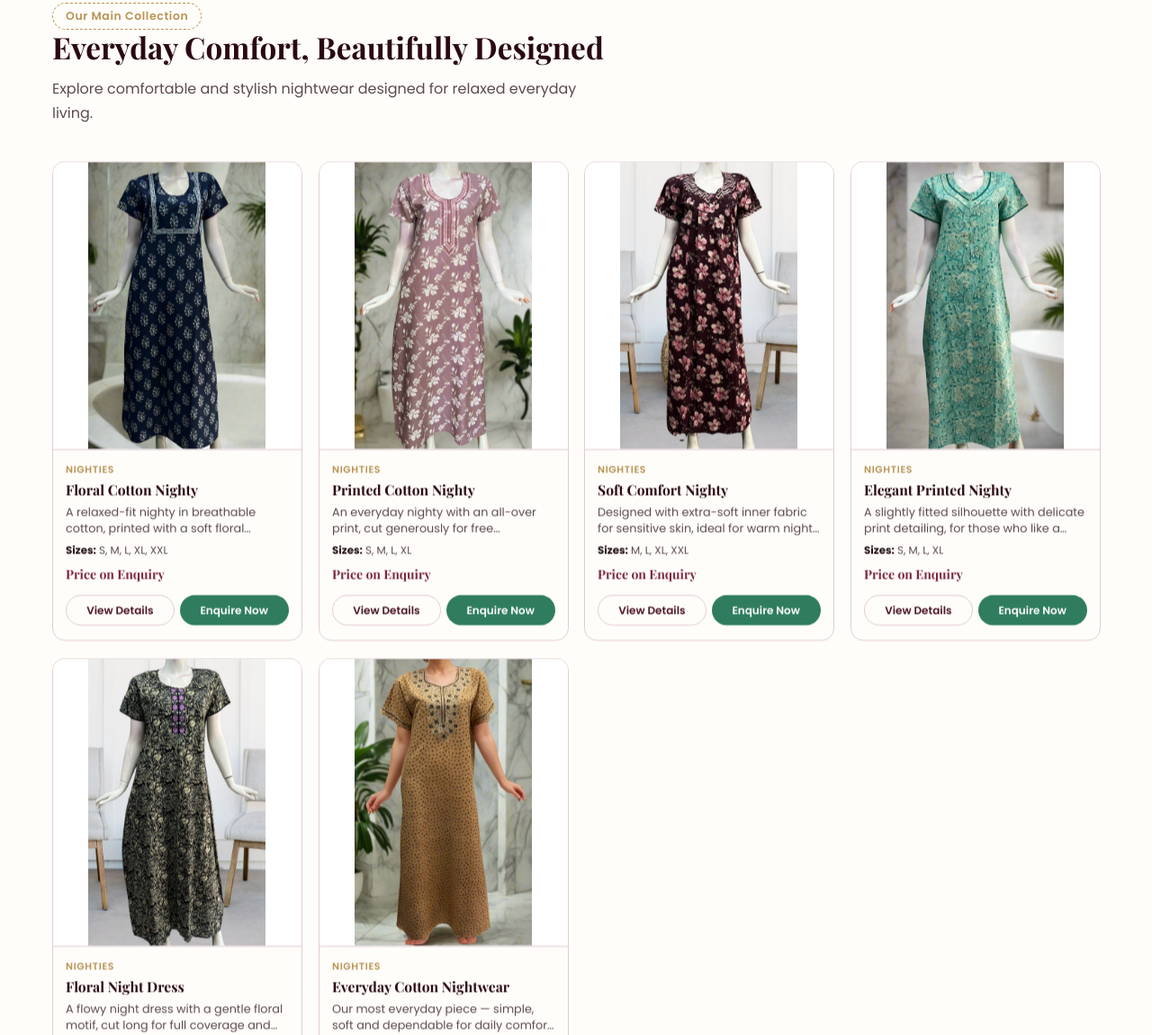
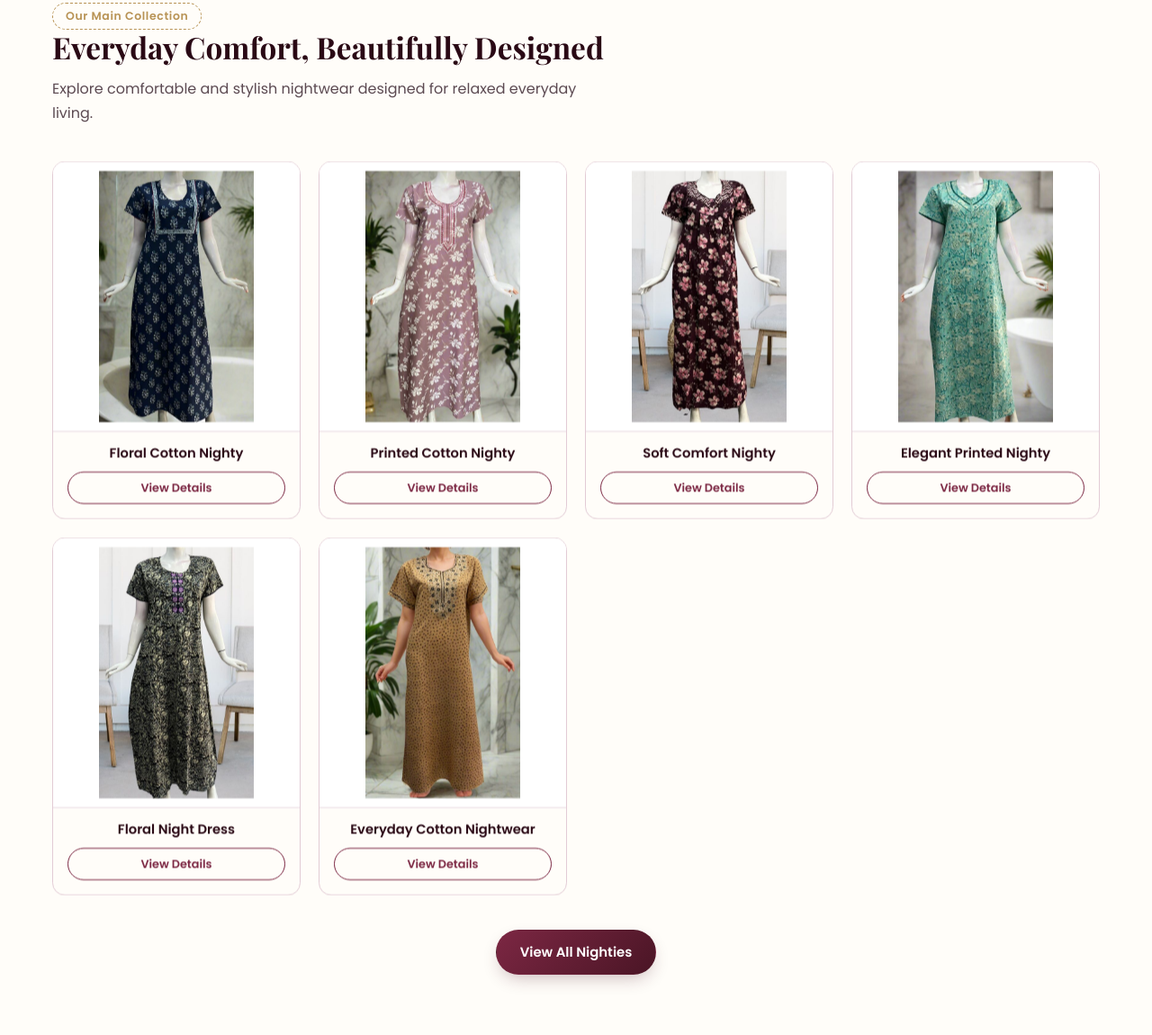
Before and after one commit to Sangeetha1106/SOWJUS, a website: page index.html in a window 1280 px wide. Shown: the part 1889-3039 px from the top of the page at 90% size. Drawn offline with nearby package versions, Linux system fonts and the light colour scheme.

Commit message:
Redesign product cards to minimal fashion e-commerce layout

```diff
--- a/css/style.css
+++ b/css/style.css
@@ -418,32 +418,33 @@ section{ padding: 78px 0; }
    PRODUCT CARDS + GRID
    ========================================================= */
 .product-grid{
-  display:grid; grid-template-columns: repeat(4,1fr); gap: 18px;
+  display:grid; grid-template-columns: repeat(4,1fr); gap: 20px;
 }
 .product-card{
   background: var(--paper);
   border-radius: var(--radius-m);
   border: 1px solid var(--line-purple);
   overflow:hidden;
-  transition: transform .35s cubic-bezier(0.25, 1, 0.5, 1), box-shadow .35s cubic-bezier(0.25, 1, 0.5, 1), border-color .35s ease;
+  transition: transform .3s ease, box-shadow .3s ease, border-color .3s ease;
   display:flex; flex-direction:column;
   position: relative;
   will-change: transform, box-shadow;
   touch-action: manipulation;
 }
 .product-card:hover{
-  transform: translateY(-6px) scale(1.012);
+  transform: translateY(-4px);
   border-color: var(--dusty-rose);
-  box-shadow: 0 18px 36px -10px rgba(60, 14, 31, 0.22), 0 0 0 1px rgba(201, 138, 147, 0.3);
+  box-shadow: 0 14px 28px -8px rgba(60, 14, 31, 0.16);
 }
-.product-card:active{
-  transform: translateY(-1px) scale(0.985);
-  box-shadow: 0 6px 16px -6px rgba(60, 14, 31, 0.18);
-  transition: transform 0.12s cubic-bezier(0.25, 1, 0.5, 1), box-shadow 0.12s cubic-bezier(0.25, 1, 0.5, 1);
+.pc-image-link{
+  display: block;
+  width: 100%;
+  overflow: hidden;
+  background: #ffffff;
 }
 .product-card .art-frame{
   width: 100%;
-  height: 320px;
+  height: 300px;
   overflow: hidden;
   display: flex;
   align-items: center;
@@ -454,39 +455,39 @@ section{ padding: 78px 0; }
   position: relative;
 }
 .product-card .art-frame img{
-  transition: transform 0.5s cubic-bezier(0.25, 1, 0.5, 1);
+  width: 100%;
+  height: 100%;
+  object-fit: contain;
+  object-position: center;
+  padding: 10px;
+  transition: transform 0.4s ease;
 }
 .product-card:hover .art-frame img{
-  transform: scale(1.06);
+  transform: scale(1.04);
 }
-.product-card .art-frame svg{ transition: transform .45s ease; }
-.product-card:hover .art-frame svg{ transform: scale(1.1) rotate(-1deg); }
-.pc-body{ padding: 14px 14px 16px; display:flex; flex-direction:column; gap:4px; flex:1; }
-.pc-cat{ font-size:.68rem; letter-spacing:.06em; color: var(--gold); font-weight:600; text-transform: uppercase; }
-.pc-name{ font-family: var(--font-head); font-size:0.98rem; color:var(--plum-deep); margin:0; line-height: 1.25; }
-.pc-desc{ font-size:.8rem; margin:2px 0 4px; line-height: 1.4; display: -webkit-box; -webkit-line-clamp: 2; -webkit-box-orient: vertical; overflow: hidden; }
-.pc-sizes{ font-size:.74rem; color: var(--ink-soft); }
-.pc-sizes b{ color: var(--ink); }
-.pc-price{
-  font-family: var(--font-head); font-weight:700; color: var(--maroon);
-  font-size:.88rem; margin: 4px 0 2px;
-}
-.pc-actions{ display:flex; gap:6px; margin-top: auto; padding-top: 8px; }
-.pc-actions .btn{ flex:1; padding: 7px 8px; font-size:.75rem; border-radius: 999px; }
+.product-card .art-frame svg{ transition: transform .4s ease; }
+.product-card:hover .art-frame svg{ transform: scale(1.05); }
+.pc-body{ padding: 14px 16px 16px; display:flex; flex-direction:column; gap:10px; flex:1; justify-content:space-between; text-align:center; }
+.pc-name{ font-family: var(--font-body); font-weight:600; font-size:0.92rem; color:var(--plum-deep); margin:0; line-height: 1.35; }
+.pc-name a{ color: var(--plum-deep); transition: color .2s ease; }
+.pc-name a:hover{ color: var(--maroon); }
+.pc-actions{ margin-top: auto; width:100%; }
+.pc-actions .btn{ width:100%; padding: 8px 12px; font-size:.8rem; border-radius: 999px; }
 
 @media (max-width: 1100px){
   .product-grid{ grid-template-columns: repeat(3,1fr); gap: 16px; }
-  .product-card .art-frame{ height: 300px; }
+  .product-card .art-frame{ height: 280px; }
 }
 @media (max-width: 768px){
-  .product-grid{ grid-template-columns: repeat(2,1fr); gap: 12px; }
-  .product-card .art-frame{ height: 260px; }
-  .pc-body{ padding: 12px; }
-  .pc-actions{ flex-direction: column; gap: 5px; }
+  .product-grid{ grid-template-columns: repeat(2,1fr); gap: 14px; }
+  .product-card .art-frame{ height: 240px; }
+  .pc-body{ padding: 12px; gap:8px; }
 }
-@media (max-width: 420px){
-  .product-grid{ gap: 10px; }
-  .product-card .art-frame{ height: 220px; }
+@media (max-width: 480px){
+  .product-grid{ grid-template-columns: repeat(2,1fr); gap: 10px; }
+  .product-card .art-frame{ height: 200px; }
+  .pc-name{ font-size:0.84rem; }
+  .pc-actions .btn{ padding: 6px 8px; font-size:.75rem; }
 }
 
 /* empty state for search/filter */
--- a/js/main.js
+++ b/js/main.js
@@ -95,21 +95,15 @@ function artFrameHTML(product, extraClass){
 
 /* ---------------- product card + category card templates ---------------- */
 function productCardHTML(product){
-  const priceLine = `<div class="pc-price">Price on Enquiry</div>`;
   return `
   <article class="product-card reveal">
-    <a href="product-details.html?id=${product.id}" aria-label="View ${product.name}">
+    <a href="product-details.html?id=${product.id}" class="pc-image-link" aria-label="View ${product.name}">
       ${artFrameHTML(product)}
     </a>
     <div class="pc-body">
-      <span class="pc-cat">${CATEGORY_LABELS[product.category]}</span>
-      <h3 class="pc-name">${product.name}</h3>
-      <p class="pc-desc">${product.description}</p>
-      <span class="pc-sizes"><b>Sizes:</b> ${product.sizes.join(", ")}</span>
-      ${priceLine}
+      <h3 class="pc-name"><a href="product-details.html?id=${product.id}">${product.name}</a></h3>
       <div class="pc-actions">
-        <a class="btn btn-ghost btn-sm" href="product-details.html?id=${product.id}">View Details</a>
-        <a class="btn btn-whatsapp btn-sm" target="_blank" rel="noopener" href="${buildWhatsAppLink(enquiryMessageFor(product))}">Enquire Now</a>
+        <a class="btn btn-outline btn-sm btn-block" href="product-details.html?id=${product.id}">View Details</a>
       </div>
     </div>
   </article>`;
```
